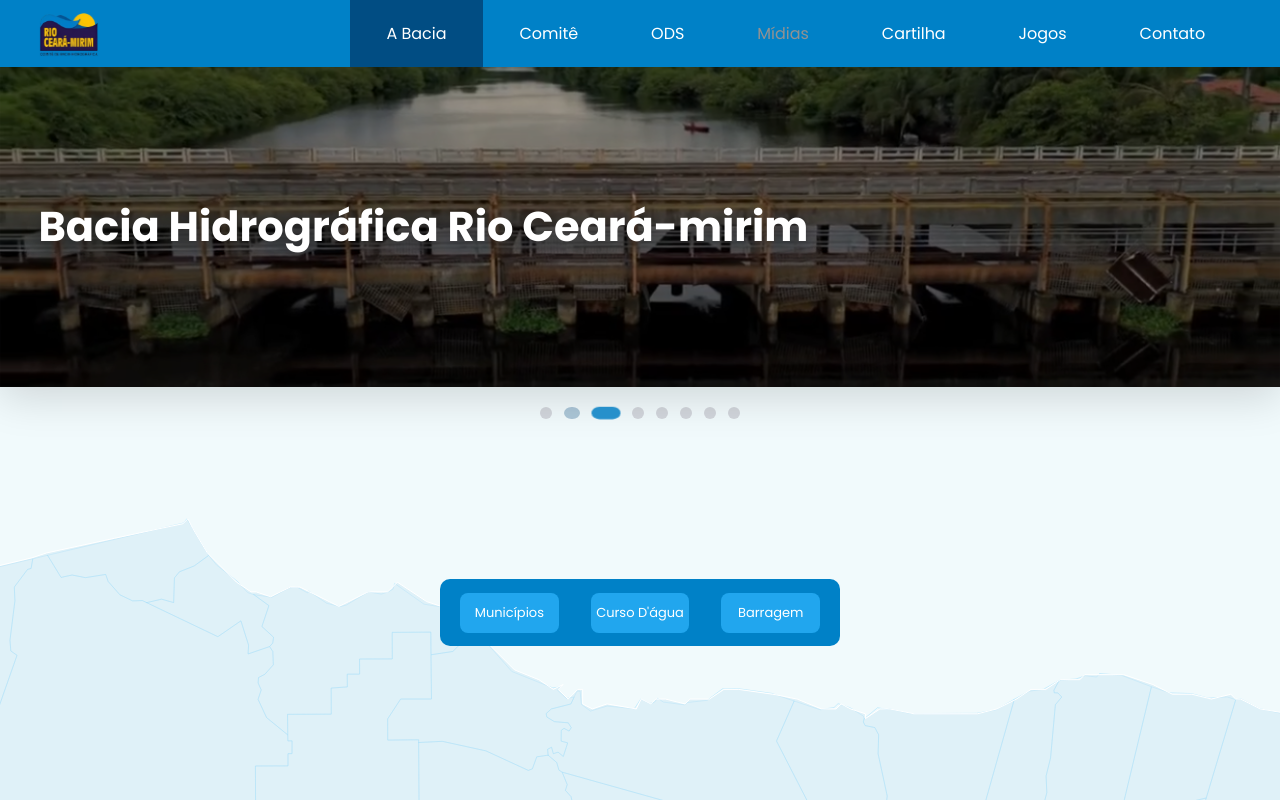
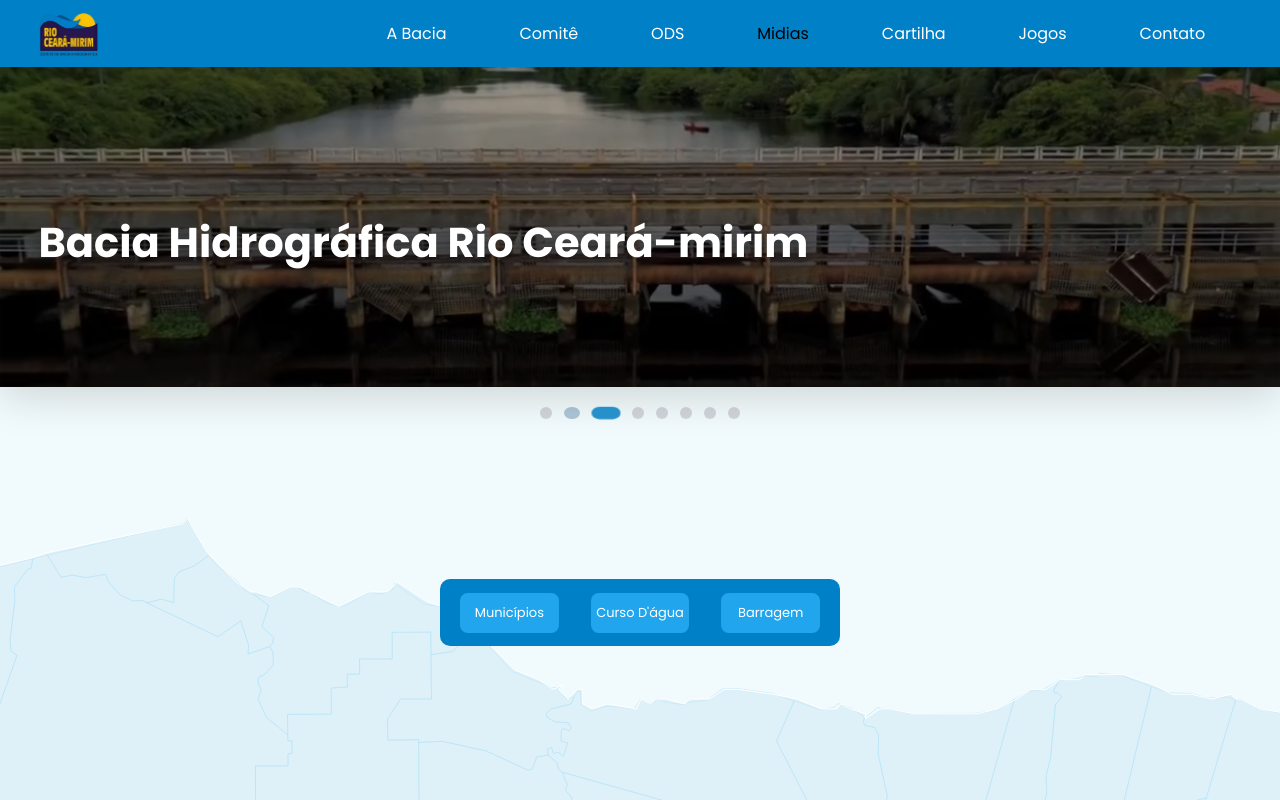
Before and after one commit to vtamorim/Bacia_CearaMirim, a Vue app in the folder vue-project/: page / in a window 1280 px wide. Shown: the top 800 px of the page. Built offline with nearby package versions, Linux system fonts and the light colour scheme.

Commit message:
Router funcionando

```diff
--- a/vue-project/src/App.vue
+++ b/vue-project/src/App.vue
@@ -2,16 +2,12 @@
   import { ref, onMounted } from 'vue';
   import Header from './components/layout/Header.vue';
   import Carousel from './components/layout/Carousel.vue';
-  import Parcerias from './views/Bacia/parcerias.vue';
-  import Quiz from './views/Quiz/index.vue';
-  import ODS from './views/ODS/index.vue';
-  import Comite from './views/Sobre o Comite/index.vue';
+
+
+
   import Footer from './components/layout/Footer.vue';
-  import Contato from './views/Contato/index.vue';
-  import apresentacao from './views/Bacia/apresentacao.vue';
-  import Cartilha from './views/Cartilha/index.vue';
-  import mapa from './views/Bacia/mapa.vue';
-  import Jogos from './views/Jogos/index.vue';
+
+
   const currentPage = ref('home');
 
 
@@ -28,63 +24,11 @@
 
 <template>
   <div id="app-root">
-  <div class="page-container">
     <Header />
     <Carousel :currentPage="currentPage" v-show="currentPage != 'jogos'"/>
-  </div>
     <main class="main-content">
-      <!-- Home / A Bacia -->
-      <section v-show="currentPage === 'home' || currentPage === 'bacia'" id="bacia">
-        <div class="bacia-container">
-          <!-- Título do Mapa -->
-          <mapa class="mapa-bg" />
-
-          <!-- Título da Apresentação -->
-          <div class="section-title-wrapper">
-            <h2 class="section-title">Apresentação</h2>
-          </div>
-          <apresentacao />
-
-          <!-- Título das Parcerias -->
-          <div class="section-title-wrapper">
-            <h2 class="section-title">Parcerias</h2>
-          </div>
-          <Parcerias />
-        </div>
-      </section>
-
-      <!-- Jogos (Quiz) -->
-<section v-show="currentPage === 'jogos'" id="jogos">
-  <div style="padding: 40px 20px;">
-
-    <Jogos />
-  </div>
-</section>
-      <!-- Placeholder para outras páginas -->
-      <section v-show="currentPage === 'comite'" id="comite">
-        <div class="comite-container">
-          <Comite/>
-        </div>
-      </section>
-
-      <section v-show="currentPage === 'ods'" id="ods" style="padding: 60px 20px; text-align: center;">
-        <ODS/>
-      </section>
-
-      <section v-show="currentPage === 'midias'" id="midias" style="padding: 60px 20px; text-align: center;">
-        <h2>Mídias</h2>
-        <p>Página em desenvolvimento</p>
-      </section>
-
-      <section v-show="currentPage === 'cartilha'" id="cartilha" style=" text-align: center;">
-        <Cartilha/>
-      </section>
-
-      <section v-show="currentPage === 'contato'" id="contato" style="padding: 60px 20px; text-align: center;">
-        <Contato/>
-      </section>
+      <router-view />
     </main>
-
     <Footer />
   </div>
 </template>
--- a/vue-project/src/components/layout/Carousel.vue
+++ b/vue-project/src/components/layout/Carousel.vue
@@ -2,14 +2,13 @@
   <div class="carousel-container">
     <div class="carousel-wrapper">
       <img :src="mano[index].url" :alt="mano[index].name" class="carousel-image"  />
-      <!-- Overlay title sobre a imagem -->
+      </div>
       <div class="carousel-overlay">
-        <h2 class="carousel-title">{{ getPageTitle(currentPage) }}</h2>
+        <h2 class="carousel-title">{{ currentTitle }}</h2>
       </div>
-      <!-- Navegação por setas removida (auto-play + dots permanecem) -->
-    </div>
 
-    <!-- Indicadores (dots) -->
+
+
     <div class="carousel-dots-wrapper">
       <ol class="carousel-dots">
         <li
@@ -25,27 +24,35 @@
 </template>
 
 <script setup>
-import { ref, onMounted, onUnmounted } from 'vue'
+import { ref, onMounted, onUnmounted, computed, watch } from 'vue'
+import { useRoute } from 'vue-router'
 
 const props = defineProps({
-  currentPage: String
+  currentPage: { type: String, default: null }
 })
 
-// Mapear páginas aos títulos
-const getPageTitle = (page) => {
-  const titles = {
-    'home': 'Bacia Hidrográfica Rio Ceará-mirim',
-    'bacia': 'Bacia Hidrográfica Rio Ceará-mirim',
-    'comite': 'Comitê',
-    'ods': 'Objetivos de Desenvolvimento Sustentável',
-    'midias': 'Mídias',
-    'cartilha': 'Cartilha',
-    'contato': 'Contato'
-  }
-  return titles[page] || 'Bacia Hidrográfica Rio Ceará-mirim'
+const route = useRoute()
+
+const pageKey = computed(() => {
+  const name = route.name ?? props.currentPage ?? 'home'
+  return typeof name === 'string' ? name : String(name)
+})
+
+const titles = {
+  home: 'Bacia Hidrográfica Rio Ceará-mirim',
+  bacia: 'Bacia Hidrográfica Rio Ceará-mirim',
+  comite: 'Comitê',
+  ods: 'Objetivos de Desenvolvimento Sustentável',
+  midias: 'Mídias',
+  cartilha: 'Cartilha',
+  contato: 'Contato',
+  jogos: 'Jogos',
+  quiz: 'Quiz'
 }
 
-// Importa as imagens OU usa URL import.meta.url
+const currentTitle = computed(() => titles[pageKey.value] || titles.home)
+
+/* imagens e lógica do carousel (sem alterações) */
 import img1 from '@/assets/images/Carrosel/image.-fotor-enhance-20251106124220 1.svg'
 import img2 from '@/assets/images/Carrosel/Screenshot 2025-11-06 at 12-37-29 (386) Comitê da Bacia Hidrográfica Rio Ceará Mirim Documentário 2024 - YouTube.-fotor-enhance-20251106124013 1.svg'
 import img3 from '@/assets/images/Carrosel/Screenshot 2025-11-06 at 12-43-43 (386) Comitê da Bacia Hidrográfica Rio Ceará Mirim Documentário 2024 - YouTube 1.svg'
@@ -54,7 +61,7 @@ import img5 from '@/assets/images/Carrosel/Screenshot 2025-11-06 at 13-01-08 (38
 import img6 from '@/assets/images/Carrosel/Screenshot 2025-11-06 at 13-02-50 (386) Comitê da Bacia Hidrográfica Rio Ceará Mirim Documentário 2024 - YouTube 1.svg'
 import img7 from '@/assets/images/Carrosel/Screenshot 2025-11-06 at 13-04-05 (386) Comitê da Bacia Hidrográfica Rio Ceará Mirim Documentário 2024 - YouTube.-fotor-enhance-2025110613432 1.svg'
 import img8 from '@/assets/images/Carrosel/Screenshot 2025-11-06 at 13-07-50 (386) Comitê da Bacia Hidrográfica Rio Ceará Mirim Documentário 2024 - YouTube 1.svg'
-// Array das imagens
+
 const mano = [
   { name: "img1", url: img1 },
   { name: "img2", url: img2 },
@@ -102,6 +109,10 @@ onMounted(() => {
 onUnmounted(() => {
   clearInterval(interval)
 })
+
+/* Opcional: debug quando a rota mudar
+watch(() => route.name, n => console.log('route.name mudou ->', n))
+*/
 </script>
 
 <style scoped>
--- a/vue-project/src/components/layout/Header.vue
+++ b/vue-project/src/components/layout/Header.vue
@@ -5,23 +5,23 @@
             <img :src="Logotipo" alt="Logo" />
             </a>
 
-            <!-- Hamburger Menu Button (Mobile) -->
             <button class="hamburger" :class="{ active: menuAberto }" @click="menuAberto = !menuAberto" aria-label="Toggle menu">
                 <span></span>
                 <span></span>
                 <span></span>
             </button>
 
-            <!-- Navigation -->
+
             <nav :class="{ 'menu-ativo': menuAberto }">
                 <ul>
-                    <li><a href="#home" :class="{ active: isActive('home') }" @click="fecharMenu">A Bacia</a></li>
-                    <li><a href="#comite" :class="{ active: isActive('comite') }" @click="fecharMenu">Comitê</a></li>
-                    <li><a href="#ods" :class="{ active: isActive('ods') }" @click="fecharMenu">ODS</a></li>
-                    <li id="midias"><a href="#midias" :class="{ active: isActive('midias') }" @click="fecharMenu">Mídias</a></li>
-                    <li><a href="#cartilha" :class="{ active: isActive('cartilha') }" @click="fecharMenu">Cartilha</a></li>
-                    <li><a href="#jogos" :class="{ active: isActive('jogos') }" @click="fecharMenu">Jogos</a></li>
-                    <li><a href="#contato" :class="{ active: isActive('contato') }" @click="fecharMenu">Contato</a></li>
+
+                    <li><router-link to="/"> A Bacia</router-link></li>
+                    <li><router-link to="/comite">Comitê</router-link></li>
+                    <li><router-link to="/ods">ODS</router-link></li>
+                    <li>Midias</li>
+                    <li><router-link to="/cartilha">Cartilha</router-link></li>
+                    <li><router-link to="/jogos">Jogos</router-link></li>
+                    <li><router-link to="/contato">Contato</router-link></li>
                 </ul>
             </nav>
         </div>
@@ -29,33 +29,15 @@
 </template>
 
 <script setup>
-import { ref, onMounted, watch } from 'vue';
+import { ref} from 'vue';
 import Logotipo from '@/assets/images/logotipo.svg'
 
 const hashPage = ref('home');
 const menuAberto = ref(false);
 
-const isActive = (page) => {
-  return hashPage.value === page || (page === 'home' && (hashPage.value === 'home' || hashPage.value === 'bacia'));
-};
 
-const updateHash = () => {
-  hashPage.value = window.location.hash.slice(1) || 'home';
-};
 
-const fecharMenu = () => {
-  menuAberto.value = false;
-};
 
-// Fechar menu quando navegar
-watch(hashPage, () => {
-  fecharMenu();
-});
-
-onMounted(() => {
-  updateHash();
-  window.addEventListener('hashchange', updateHash);
-});
 </script>
 <style scoped>
     @import url('https://fonts.googleapis.com/css2?family=Poppins:wght@300;400;600;700&display=swap');
--- a/vue-project/src/main.js
+++ b/vue-project/src/main.js
@@ -1,4 +1,5 @@
 import { createApp } from 'vue'
 import App from './App.vue'
 import './assets/styles/variables.css'
-createApp(App).mount('#app')
+import router from './router'
+createApp(App).use(router).mount('#app')
--- /dev/null
+++ b/vue-project/src/views/Bacia/bacia.vue
@@ -0,0 +1,24 @@
+<template>
+    <div class="bacia-container">
+
+          <mapa class="mapa-bg" />
+
+
+          <div class="section-title-wrapper">
+            <h2 class="section-title">Apresentação</h2>
+          </div>
+          <apresentacao />
+
+
+          <div class="section-title-wrapper">
+            <h2 class="section-title">Parcerias</h2>
+          </div>
+          <Parcerias />
+        </div>
+</template>
+<script setup>
+    import apresentacao from './apresentacao.vue';
+    import Parcerias from './parcerias.vue';
+    import mapa from './mapa.vue';
+
+</script>
--- a/vue-project/src/views/Quiz/index.vue
+++ b/vue-project/src/views/Quiz/index.vue
@@ -1,8 +1,8 @@
 <script setup>
 import { ref } from 'vue'
 
-import QuizStart from '@/pages/Quiz/quizstart.vue'
-import QuizPerguntas from '@/pages/Quiz/quizperguntas.vue'
+import QuizStart from '@/views/Quiz/quizstart.vue'
+import QuizPerguntas from '@/views/Quiz/quizperguntas.vue'
 
 const teladisplay = ref('apresentar')
 </script>
```
Also changed, not shown: vue-project/src/router/index.js (+17 -13 lines), vue-project/src/views/Jogos/index.vue (+4 -6 lines).
